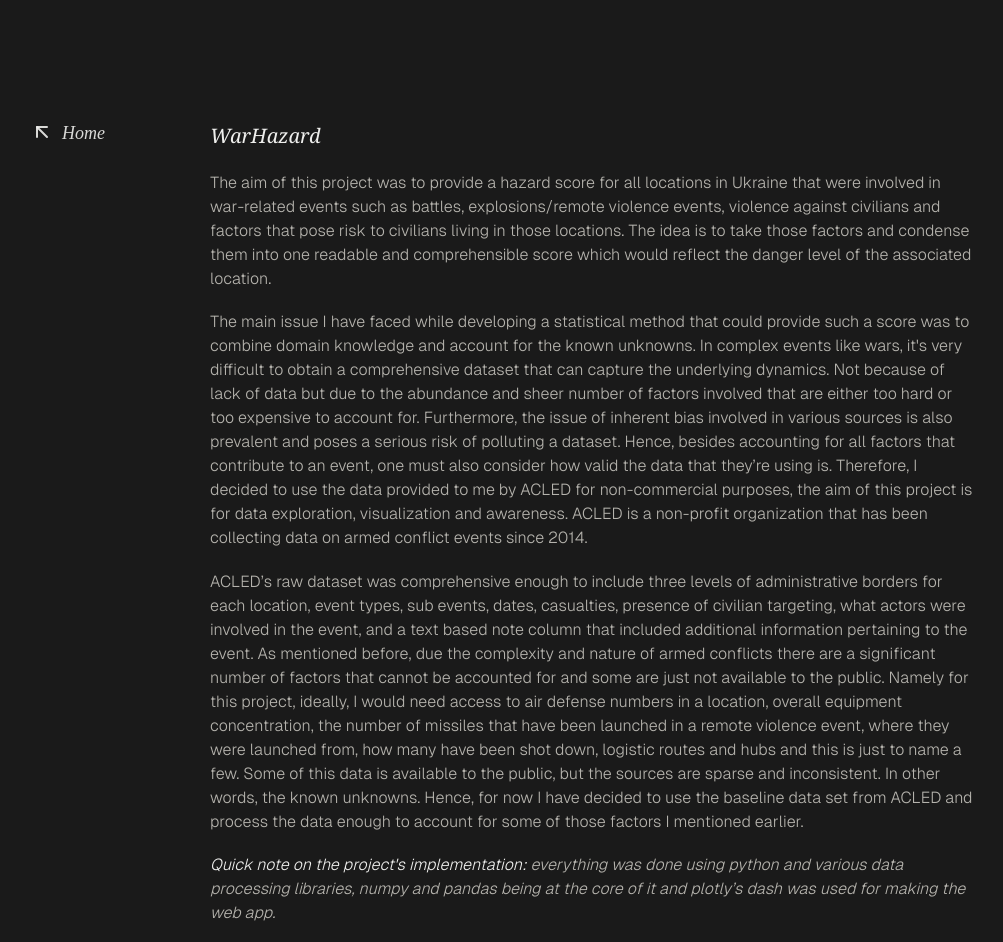
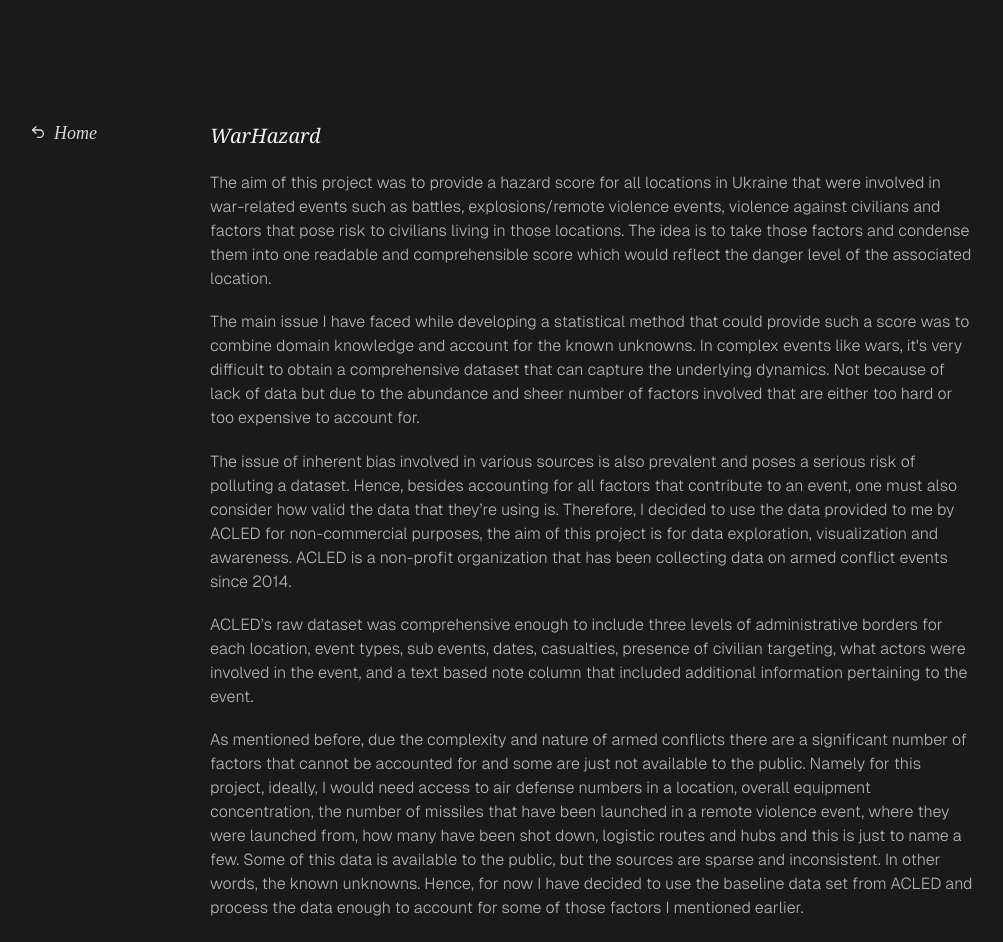
Before and after one commit to Caps1d/Portfolio, a SvelteKit app in the folder client/: page /warhazard in a window 1280 px wide. Shown: the top 942 px of the page, without its empty margins (46-1049 px from the left). Built offline with nearby package versions, Linux system fonts and the light colour scheme.

Commit message:
feat: update main page

```diff
--- a/client/src/lib/index.ts
+++ b/client/src/lib/index.ts
@@ -8,6 +8,7 @@ type Project = {
   status: Status;
   year: string;
   link: string;
+  hasPage: bool;
 };
 
 export type Status = 'completed' | 'in-progress' | 'archived';
@@ -20,7 +21,8 @@ export let projects: Project[] = [
     description: 'Armed conflict data analysis & visualization',
     status: 'completed',
     year: '2023',
-    link: 'https://www.warhazard-ua.com/'
+    link: 'https://www.warhazard-ua.com/',
+    hasPage: true
   },
   {
     id: 'proj-2',
@@ -29,7 +31,8 @@ export let projects: Project[] = [
     description: 'Blog-like web app written in Go',
     status: 'completed',
     year: '2023',
-    link: 'https://github.com/Caps1d/Lets-Go/tree/main'
+    link: 'https://github.com/Caps1d/Lets-Go/tree/main',
+    hasPage: false
   },
   {
     id: 'proj-3',
@@ -38,6 +41,7 @@ export let projects: Project[] = [
     description: 'Deployment tool written in Go',
     status: 'in-progress',
     year: '2024',
-    link: ''
+    link: '',
+    hasPage: false
   }
 ];
--- a/client/src/routes/+page.svelte
+++ b/client/src/routes/+page.svelte
@@ -59,7 +59,11 @@
 							<!-- status & name  -->
 							<div class="flex items-center gap-1">
 								<StatusRing status={project.status} />
-								<a href={project.name.toLowerCase()}>{project.name}</a>
+								{#if project.hasPage}
+									<a href={project.name.toLowerCase()}>{project.name}</a>
+								{:else}
+									<p>{project.name}</p>
+								{/if}
 							</div>
 							<!-- desc & year -->
 							<div class="flex items-center gap-1 pt-4 text-sm">
--- a/client/src/routes/warhazard/+page.svelte
+++ b/client/src/routes/warhazard/+page.svelte
@@ -1,12 +1,15 @@
 <script lang="ts">
-	import { ArrowUpLeft } from 'lucide-svelte';
+	import { Undo2 } from 'lucide-svelte';
 </script>
 
 <div class="mx-auto grid max-w-3xl grid-cols-1 gap-10 pt-10 lg:gap-32">
 	<!-- go back link -->
-	<a href="/" class="flex gap-2 text-plain-200/90 lg:fixed lg:left-[calc((100vw-768px)/2-180px)]">
-		<span>
-			<ArrowUpLeft class="square-6" />
+	<a
+		href="/"
+		class="text-plain-200/90 flex items-center gap-2 lg:fixed lg:left-[calc((100vw-768px)/2-180px)]"
+	>
+		<span class="pb-1">
+			<Undo2 class="square-4" />
 		</span>
 		<span>
 			<em class="font-reader text-[18px]">Home</em>
@@ -14,8 +17,8 @@
 	</a>
 	<!-- article -->
 	<article class="prose lg:prose-xl">
-		<h4 class="font-serif font-light italic text-plain-200">WarHazard</h4>
-		<div class="text-base text-plain-400">
+		<h4 class="text-plain-200 font-serif font-light italic">WarHazard</h4>
+		<div class="text-plain-400 text-base">
 			<p>
 				The aim of this project was to provide a hazard score for all locations in Ukraine that were
 				involved in war-related events such as battles, explosions/remote violence events, violence
@@ -28,8 +31,10 @@
 				score was to combine domain knowledge and account for the known unknowns. In complex events
 				like wars, it's very difficult to obtain a comprehensive dataset that can capture the
 				underlying dynamics. Not because of lack of data but due to the abundance and sheer number
-				of factors involved that are either too hard or too expensive to account for. Furthermore,
-				the issue of inherent bias involved in various sources is also prevalent and poses a serious
+				of factors involved that are either too hard or too expensive to account for.
+			</p>
+			<p>
+				The issue of inherent bias involved in various sources is also prevalent and poses a serious
 				risk of polluting a dataset. Hence, besides accounting for all factors that contribute to an
 				event, one must also consider how valid the data that they’re using is. Therefore, I decided
 				to use the data provided to me by ACLED for non-commercial purposes, the aim of this project
@@ -40,16 +45,18 @@
 				ACLED’s raw dataset was comprehensive enough to include three levels of administrative
 				borders for each location, event types, sub events, dates, casualties, presence of civilian
 				targeting, what actors were involved in the event, and a text based note column that
-				included additional information pertaining to the event. As mentioned before, due the
-				complexity and nature of armed conflicts there are a significant number of factors that
-				cannot be accounted for and some are just not available to the public. Namely for this
-				project, ideally, I would need access to air defense numbers in a location, overall
-				equipment concentration, the number of missiles that have been launched in a remote violence
-				event, where they were launched from, how many have been shot down, logistic routes and hubs
-				and this is just to name a few. Some of this data is available to the public, but the
-				sources are sparse and inconsistent. In other words, the known unknowns. Hence, for now I
-				have decided to use the baseline data set from ACLED and process the data enough to account
-				for some of those factors I mentioned earlier.
+				included additional information pertaining to the event.
+			</p>
+			<p>
+				As mentioned before, due the complexity and nature of armed conflicts there are a
+				significant number of factors that cannot be accounted for and some are just not available
+				to the public. Namely for this project, ideally, I would need access to air defense numbers
+				in a location, overall equipment concentration, the number of missiles that have been
+				launched in a remote violence event, where they were launched from, how many have been shot
+				down, logistic routes and hubs and this is just to name a few. Some of this data is
+				available to the public, but the sources are sparse and inconsistent. In other words, the
+				known unknowns. Hence, for now I have decided to use the baseline data set from ACLED and
+				process the data enough to account for some of those factors I mentioned earlier.
 			</p>
 			<p class="italic">
 				<span class="text-plain-200">Quick note on the project's implementation:</span> everything was
```
